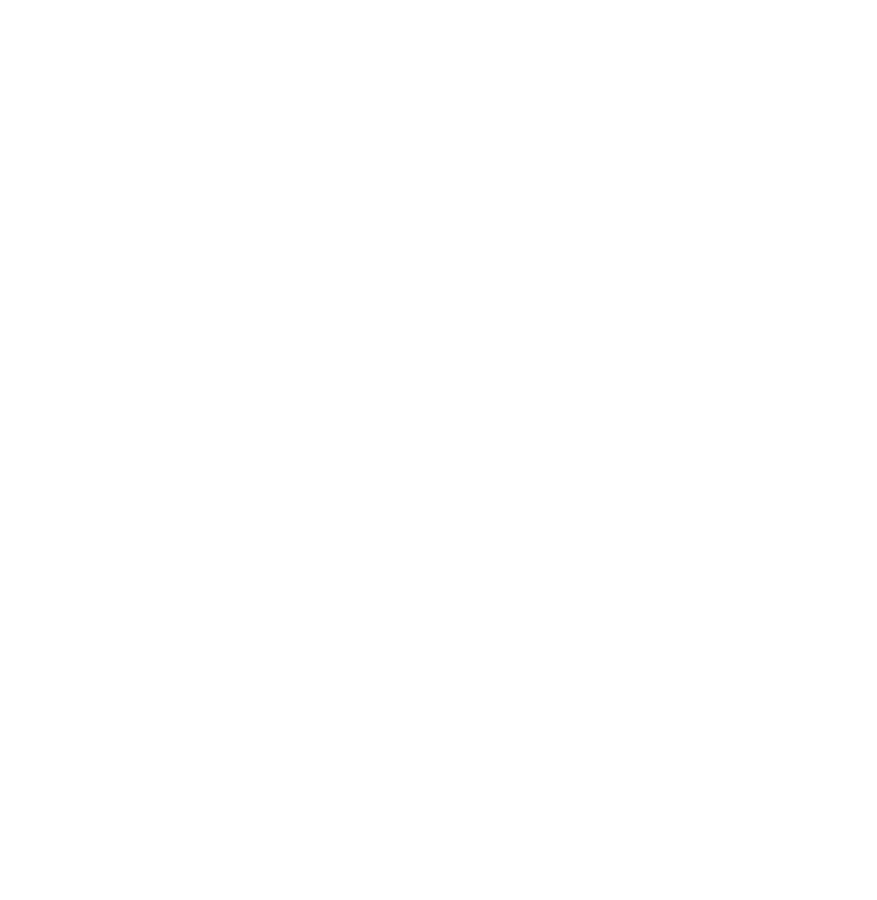
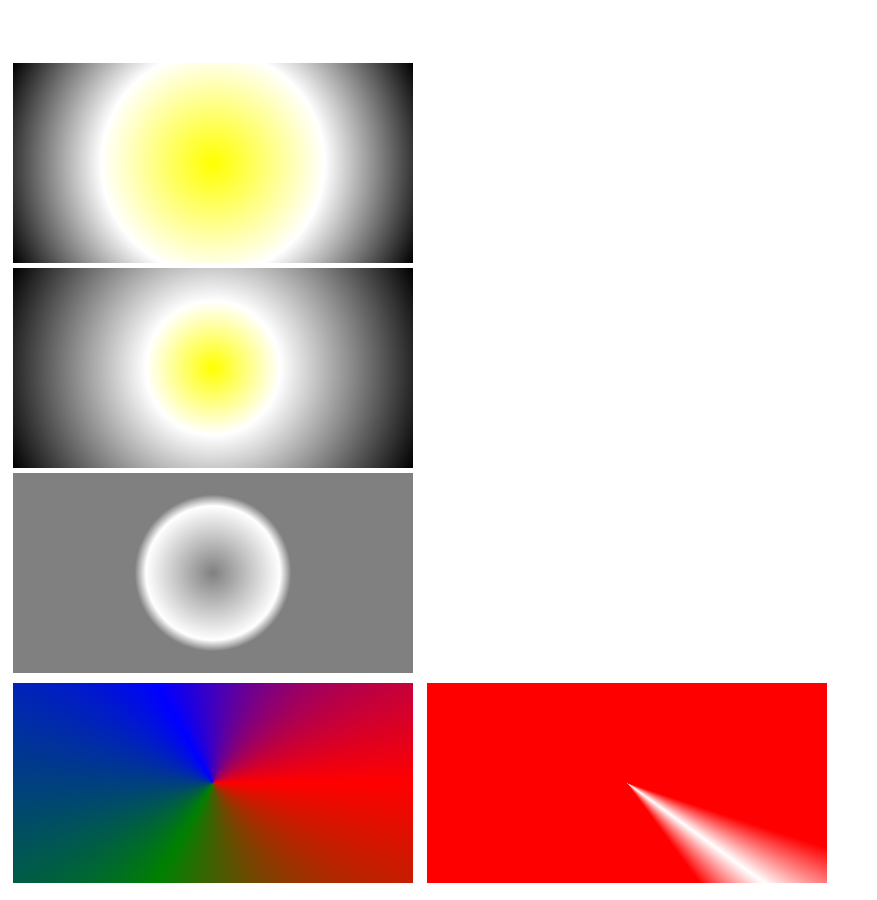
Before and after one commit to jerry01tn/web.No.1, a plain HTML site: page 1013.html in a window 1280 px wide. Shown: the whole page, without its empty margins (0-877 px from the left). Before the commit the page ends 800 px from the top, so only its background shows below. Drawn offline with Linux system fonts and the light colour scheme.

Commit message:
新增css漸層

```diff
--- a/1013.html
+++ b/1013.html
@@ -3,13 +3,41 @@
         <title>css漸層</title>
         <style>
             div{
-                margin-bottom: 5px;
+                margin: 5px;
             }
            #d1 {
             height: 50px;
             width: 400px;
             /* to: top right bottom left */
             /* 0~360drg (degree) 由上而下*/
+           }
+           /*輻射*/
+            #d6 {
+           height: 200px;
+            width: 400px;
+            background: radial-gradient(circle,yellow,white,black);
+           }
+           #d7 {
+            height: 200px;
+            width: 400px;
+            background: radial-gradient(circle,yellow,white 30%,black);
+           }
+           #d8 {
+             height: 200px;
+            width: 400px;
+            background: radial-gradient(circle,gray,white 30%,gray 35%);
+           }
+           #d10 {
+                height: 200px;
+            width: 400px;
+            background: conic-gradient(from 90deg,red,green,blue ,red);
+            display: inline-block;
+           }
+           #d11 {
+                height: 200px;
+               width: 400px;
+            background: conic-gradient(red 30%,white 35%,red 40%);
+            display: inline-block;
            }
 
 
@@ -22,6 +50,13 @@
     <body>
         <div id="d1"></div>
         <div id="d2"></div>
-        <div id="d3"></div>
+        <div id="d4"></div>
+        <div id="d5"></div>
+        <div id="d6"></div>
+        <div id="d7"></div>
+        <div id="d8"></div>
+        <div id="d9"></div>
+        <div id="d10"></div>
+        <div id="d11"></div>
     </body>
 </html>
```
Also changed, not shown: 1020.html (added, +57 -0 lines), index.html (+2 -1 lines).
